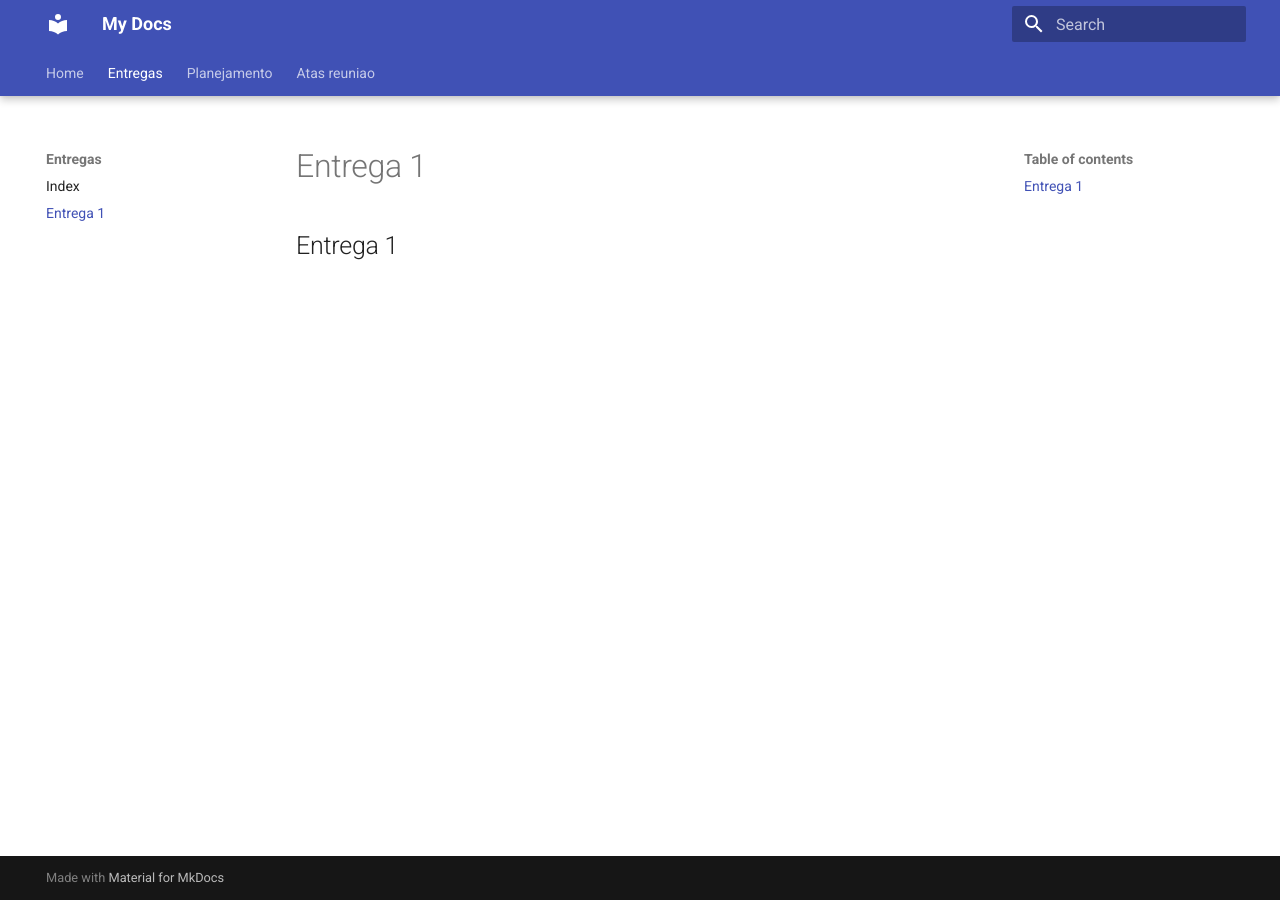
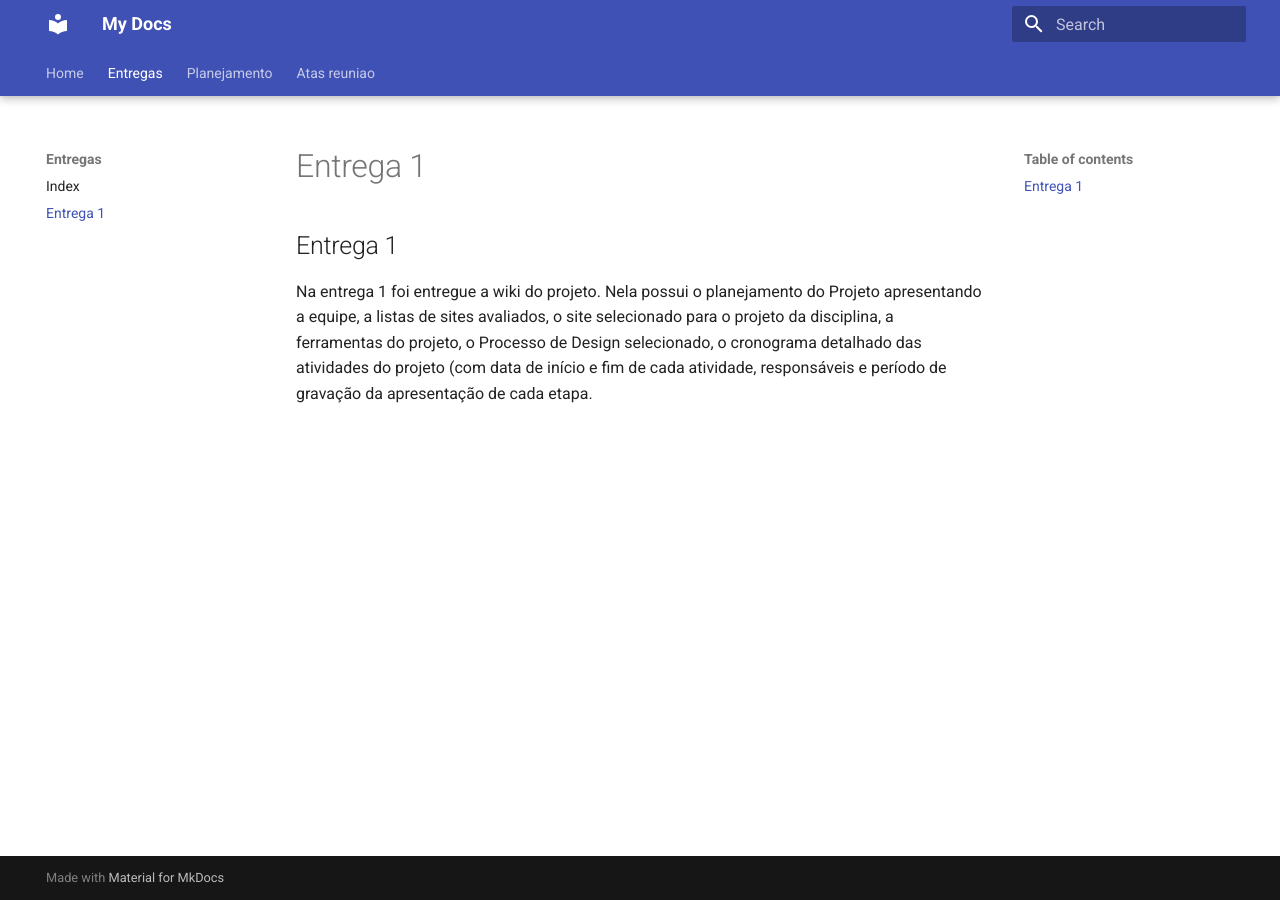
Before and after one commit to mdsreq-fga-unb/2022.2-Aprender3, an MkDocs documentation site: the page built from docs/Entregas/Entrega_1.md, in a window 1280 px wide. Built offline with MkDocs 1.6.1 and Material for MkDocs 9.7.7, drawn with Linux system fonts in a browser that asks for light colours.

Commit message:
Update Entrega_1.md

```diff
--- a/docs/Entregas/Entrega_1.md
+++ b/docs/Entregas/Entrega_1.md
@@ -1 +1,3 @@
 ## Entrega 1
+
+Na entrega 1 foi entregue a wiki do projeto. Nela possui o planejamento do Projeto apresentando a equipe, a listas de sites avaliados, o site selecionado para o projeto da disciplina, a ferramentas do projeto, o Processo de Design selecionado, o cronograma detalhado das atividades do projeto (com data de início e fim de cada atividade, responsáveis e período de gravação da apresentação de cada etapa.
```
